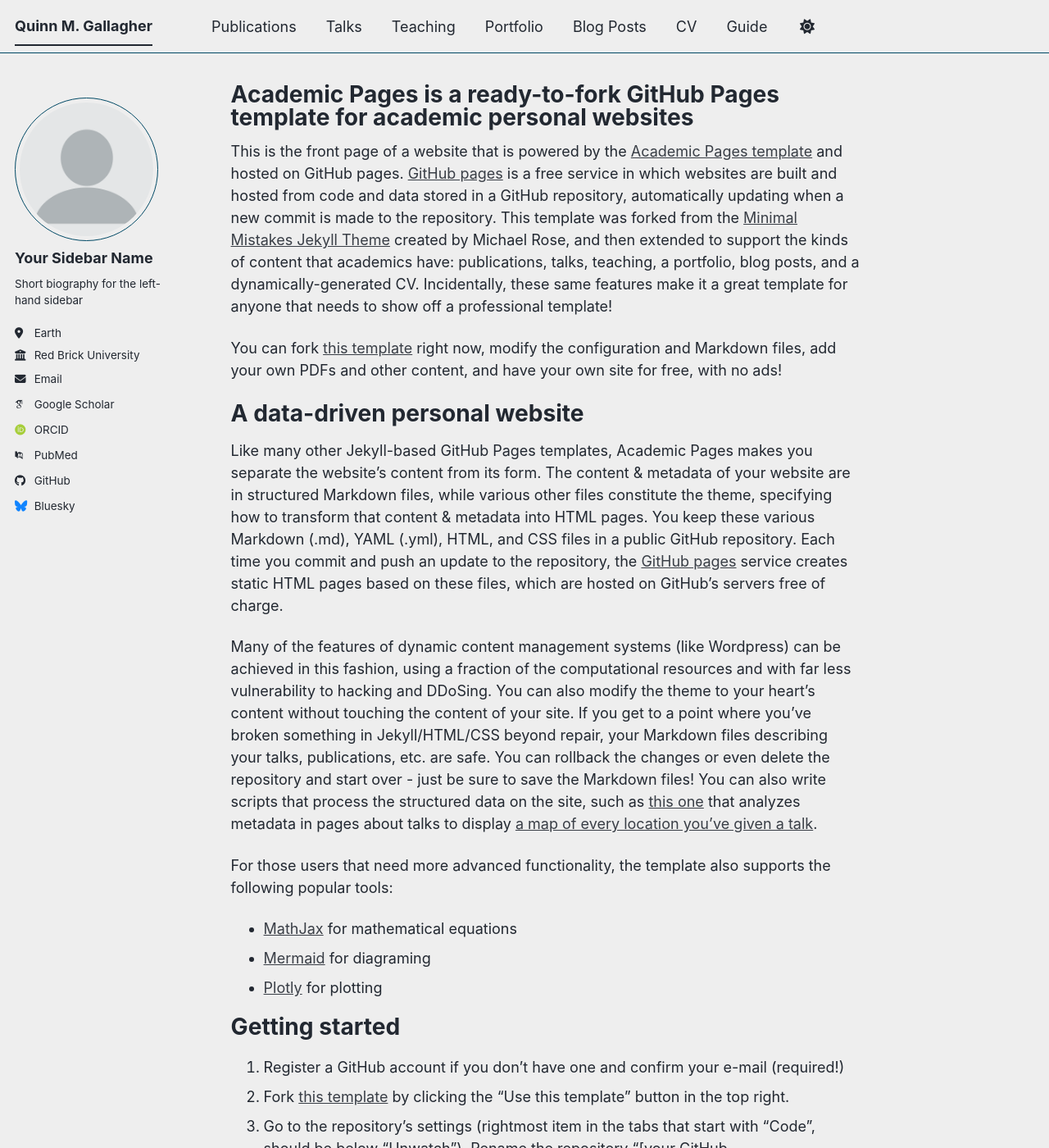
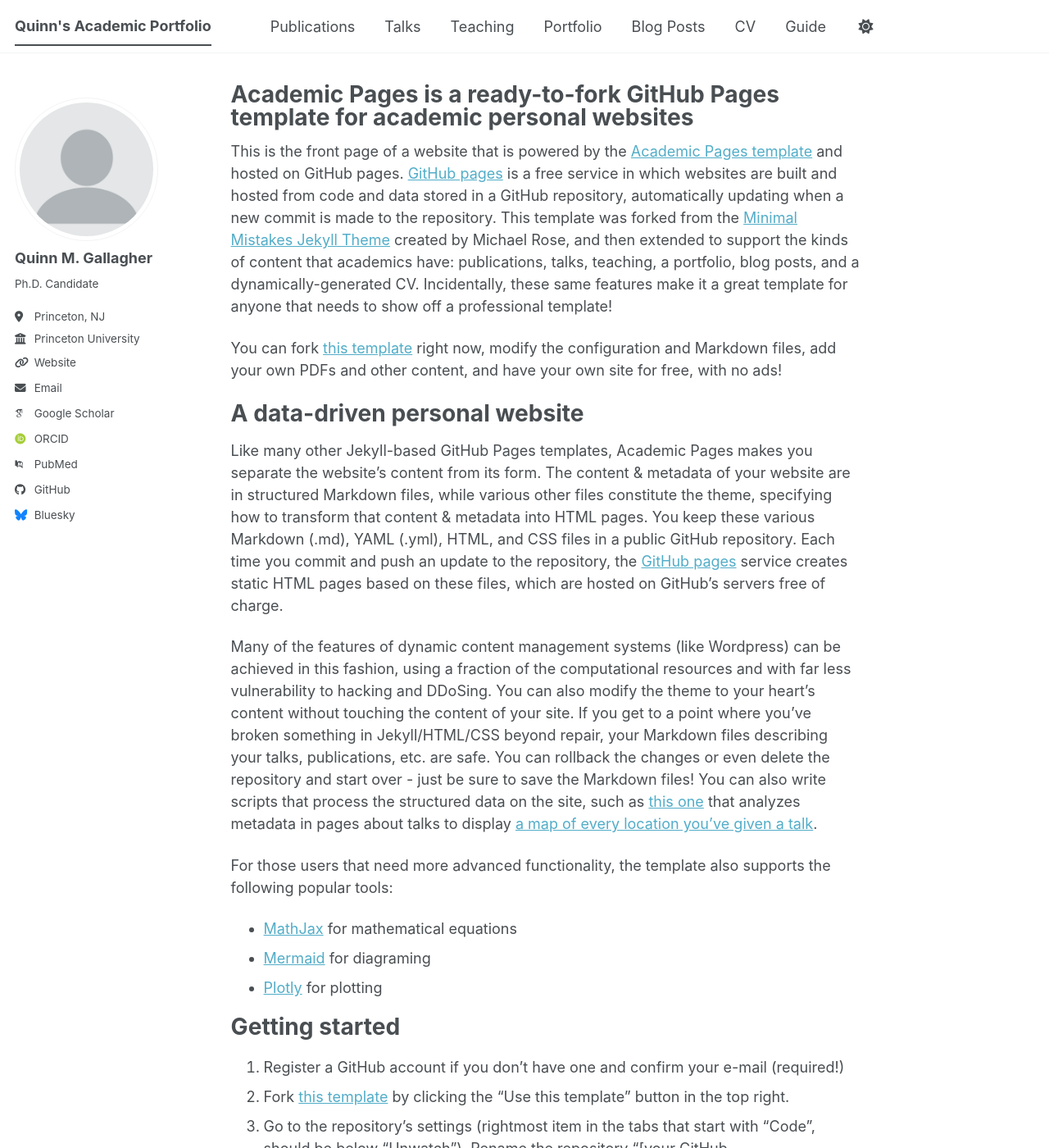
Before and after one commit to QGallagher/qgallagher.github.io, a Jekyll site: the page built from _pages/about.md, in a window 1280 px wide and 1400 px high. Shown: the whole window at 82% size. Built offline with Jekyll 4.4.1, drawn with Linux system fonts in a browser that asks for light colours; some web fonts are replaced; a script bundle is joined from its source files by our own code; library files that are not in the unit come from our copies.

Commit message:
Update site configuration for personal portfolio

```diff
--- a/_config.yml
+++ b/_config.yml
@@ -8,11 +8,11 @@
 
 # Basic Site Settings
 locale                   : "en-US"
-site_theme               : "air" # The available themes options are "default", "air", "sunrise", "mint", "dirt" and "contrast"
-title                    : "Quinn M. Gallagher"
+site_theme               : "default" # The available themes options are "default", "air", "sunrise", "mint", "dirt" and "contrast"
+title                    : "Quinn's Academic Portfolio"
 title_separator          : "-"
 name                     : &name "Quinn Gallagher"
-description              : &description "Quinn Gallagher's academic portfolio"   # Update this with a general description of your site, this is the default if not overridden by a page
+description              : &description "Quinn Gallagher's Academic Portfolio"   # Update this with a general description of your site, this is the default if not overridden by a page
 url                      : https://qgallagher.github.io # The base hostname & protocol for your site e.g. "https://[your GitHub username].github.io",
                                                            # or if you already have some other page hosted on Github then use "https://[your GitHub username].github.io/[Your Repo Name]"
 baseurl                  : "" # the subpath of your site, e.g. "/blog"
@@ -24,13 +24,13 @@
 author:
   # Biographic information
   avatar           : "profile.png"
-  name             : "Your Sidebar Name"
+  name             : "Quinn M. Gallagher"
   pronouns         : # example: "she/her"
-  bio              : "Short biography for the left-hand sidebar"
-  location         : "Earth"
-  employer         : "Red Brick University"
-  uri              : # URL
-  email            : "none@example.org"
+  bio              : "Ph.D. Candidate"
+  location         : "Princeton, NJ"
+  employer         : "Princeton University"
+  uri              : "https://cbe.princeton.edu/people/quinn-gallagher"
+  email            : "qg1361@princeton.edu"
 
   # Academic websites
   academia         : # URL
```
